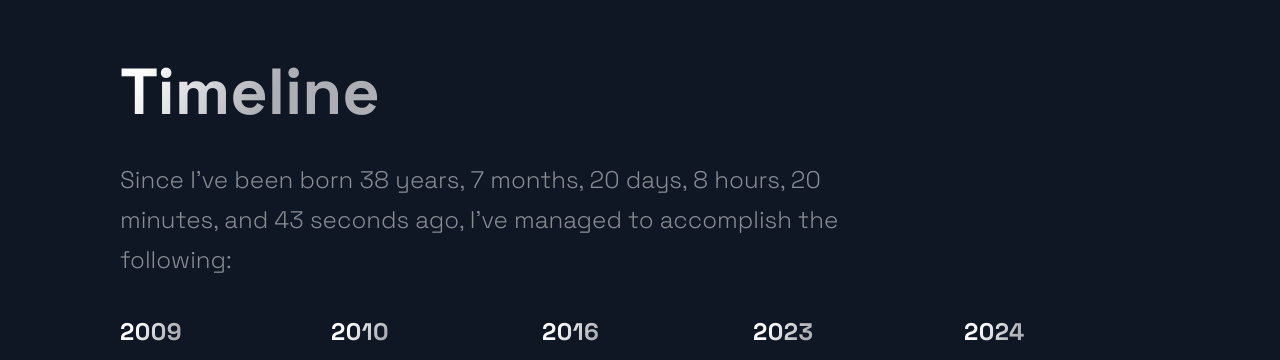
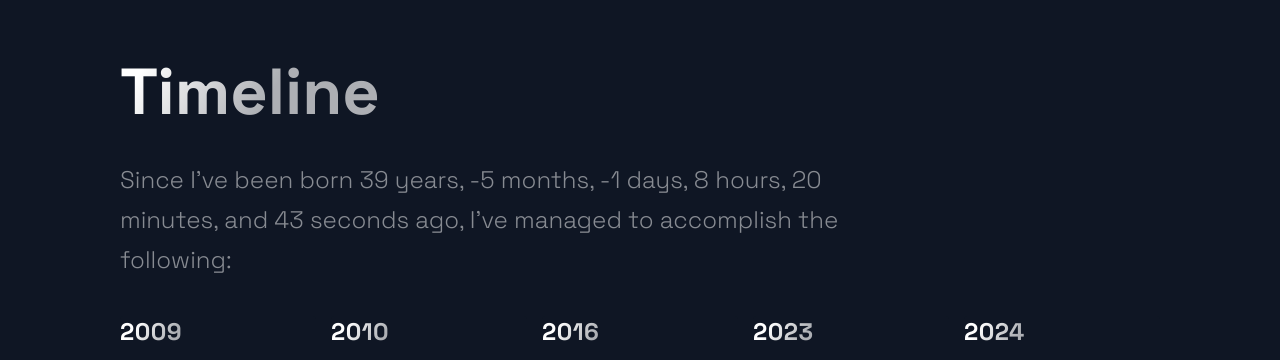
Before and after one commit to samiralibabic/portfolio, a Next.js app: page / in a window 1280 px wide. Shown: the part 2664-3024 px from the top of the page. Built offline with nearby package versions, Linux system fonts and the light colour scheme.

Commit message:
fix: correct age calculation

```diff
--- a/src/components/TimeLine/TimeLine.js
+++ b/src/components/TimeLine/TimeLine.js
@@ -24,20 +24,13 @@ const TOTAL_CAROUSEL_COUNT = TimeLineData.length;
 const calculateAge = (birthDate) => {
   const today = new Date();
   const birthDateObj = new Date(birthDate);
-  const ageInMillis = today - birthDateObj;
 
-  const years = Math.floor(ageInMillis / (1000 * 60 * 60 * 24 * 365));
-  const months = Math.floor(
-    (ageInMillis % (1000 * 60 * 60 * 24 * 365)) / (1000 * 60 * 60 * 24 * 30)
-  );
-  const days = Math.floor(
-    (ageInMillis % (1000 * 60 * 60 * 24 * 30)) / (1000 * 60 * 60 * 24)
-  );
-  const hours = Math.floor(
-    (ageInMillis % (1000 * 60 * 60 * 24)) / (1000 * 60 * 60)
-  );
-  const minutes = Math.floor((ageInMillis % (1000 * 60 * 60)) / (1000 * 60));
-  const seconds = Math.floor((ageInMillis % (1000 * 60)) / 1000);
+  const years = today.getFullYear() - birthDateObj.getFullYear();
+  const months = today.getMonth() - birthDateObj.getMonth();
+  const days = today.getDate() - birthDateObj.getDate();
+  const hours = today.getHours() - birthDateObj.getHours();
+  const minutes = today.getMinutes() - birthDateObj.getMinutes();
+  const seconds = today.getSeconds() - birthDateObj.getSeconds();
 
   return { years, months, days, hours, minutes, seconds };
 };
```
